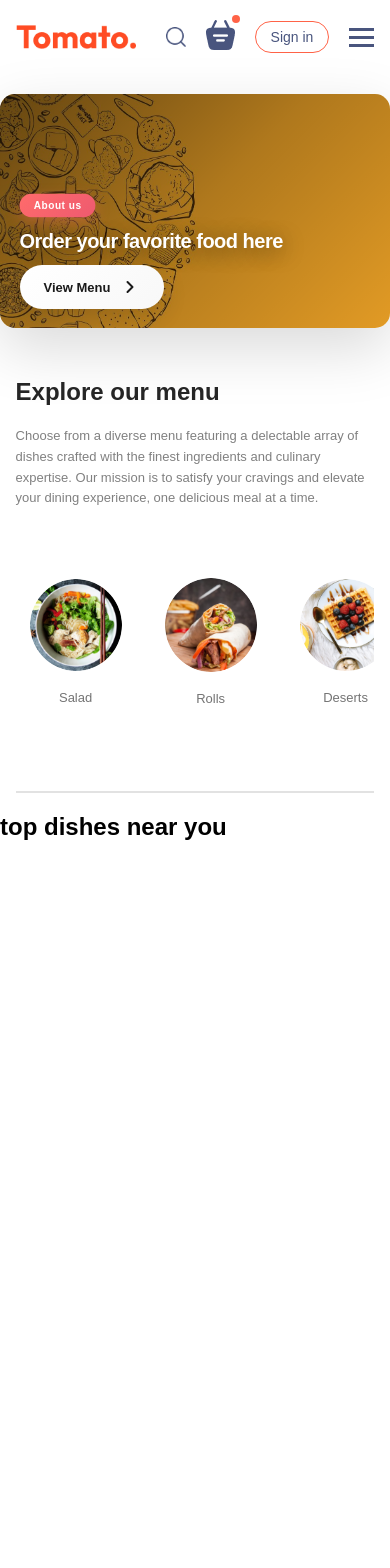
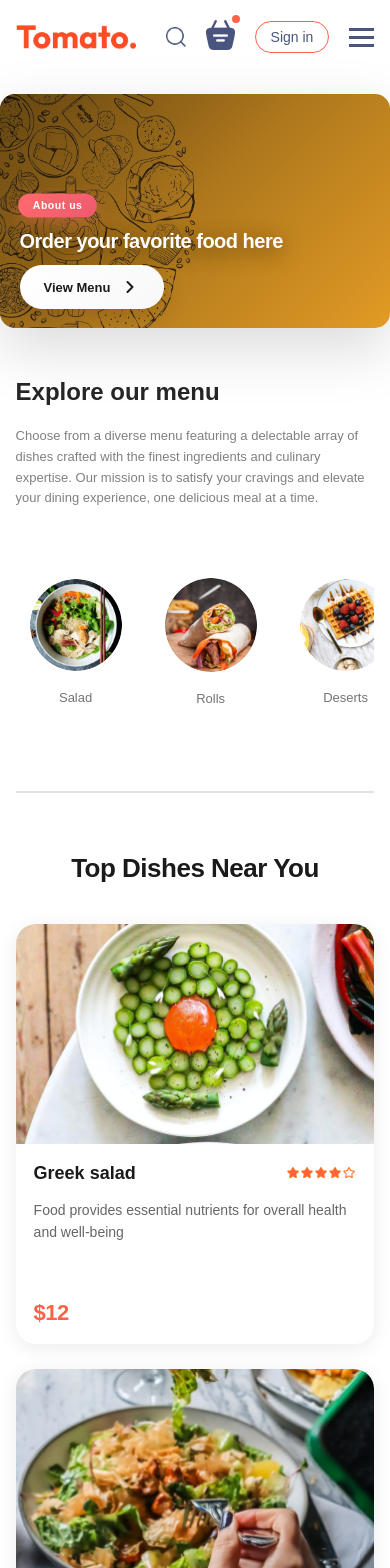
Before and after one commit to amalv35/food-delivery, a React (Vite) app in the folder frontend/: page / in a window 390 px wide. Shown: the top 1568 px of the page. Before the commit the page ends 844 px from the top, so only its background shows below. Built offline with nearby package versions, Linux system fonts and the light colour scheme.

Commit message:
feat: :sparkles:  #1 implement FoodDisplay & FoodItem component

```diff
--- a/frontend/src/components/FoodDisplay/FoodDisplay.css
+++ b/frontend/src/components/FoodDisplay/FoodDisplay.css
@@ -0,0 +1,62 @@
+.food-display {
+    margin-top: 40px;
+    padding: 0 6%;
+    max-width: 2000px;
+    margin-left: auto;
+    margin-right: auto;
+}
+
+.food-display h2 {
+    font-size: max(2.5vw, 32px);
+    font-weight: 700;
+    color: #1a1a1a;
+    margin-bottom: 40px;
+    text-transform: capitalize;
+    letter-spacing: -0.5px;
+}
+
+.food-display-list {
+    display: grid;
+    grid-template-columns: repeat(4, 1fr);
+    gap: 40px;
+    row-gap: 60px;
+    min-height: 420px;
+}
+
+
+@media (max-width: 1200px) {
+    .food-display-list {
+        grid-template-columns: repeat(3, 1fr);
+        gap: 32px;
+    }
+}
+
+@media (max-width: 1024px) {
+    .food-display-list {
+        grid-template-columns: repeat(3, 1fr);
+        gap: 25px;
+        row-gap: 50px;
+    }
+}
+
+@media (max-width: 768px) {
+    .food-display-list {
+        grid-template-columns: repeat(2, 1fr);
+        gap: 20px;
+        row-gap: 40px;
+    }
+}
+
+@media (max-width: 480px) {
+    .food-display-list {
+        grid-template-columns: 1fr;
+        gap: 25px;
+    }
+    .food-display h2 {
+        text-align: center;
+        font-size: 26px;
+    }
+    .food-display {
+        padding: 0 4%;
+    }
+}
--- a/frontend/src/components/FoodDisplay/FoodDisplay.jsx
+++ b/frontend/src/components/FoodDisplay/FoodDisplay.jsx
@@ -1,19 +1,21 @@
 import React, { useContext } from 'react'
 import './FoodDisplay.css'
 import { StoreContext } from '../../context/StoreContext'
+import FoodItem from '../FoodItem/FoodItem'
+
 
 const FoodDisplay = () => {
 
-  const {food_list} = useContext(StoreContext)
+ const { food_list } = useContext(StoreContext);
 
   return (
-    <div className='food-diaplay' id='food-dsplay'>
-      <h2>top dishes near you</h2>
+    <div className='food-display' id='food-display'>
+      <h2>Top dishes near you</h2>
       <div className='food-display-list'>
-        {food_list.map((item,index)=>{
-        return
+        {food_list.map((item, index) => {
+          return <FoodItem key={index} id={item.id} name={item.name} description={item.description} price={item.price} image={item.image} />
         })}
-    </div>
+      </div>
     </div>
   )
 }
--- a/frontend/src/components/FoodItem/FoodItem.css
+++ b/frontend/src/components/FoodItem/FoodItem.css
@@ -0,0 +1,225 @@
+.food-item {
+    width: 100%;
+    margin: auto;
+    border-radius: 20px;
+    box-shadow: 0px 4px 20px rgba(0, 0, 0, 0.08);
+    transition: all 0.4s ease;
+    display: flex;
+    flex-direction: column;
+    background-color: white;
+    overflow: hidden;
+    animation: fadeIn 1s;
+    cursor: pointer;
+    min-height: 420px;
+}
+
+/* Enhanced hover effect */
+.food-item:hover {
+    transform: translateY(-12px);
+    box-shadow: 0px 15px 40px rgba(0, 0, 0, 0.15);
+}
+
+
+.food-item-img-container {
+    position: relative;
+    overflow: hidden;
+    height: 300px;
+    background-color: #f5f5f5;
+}
+
+.food-item-image {
+    width: 100%;
+    height: 100%;
+    object-fit: cover;
+    display: block;
+    transition: transform 0.5s ease;
+}
+
+/* Image zoom on hover */
+.food-item:hover .food-item-image {
+    transform: scale(1.15);
+}
+
+.food-item-info {
+    padding: 26px;
+    flex: 1;
+    display: flex;
+    flex-direction: column;
+}
+
+.food-item-name-rating {
+    display: flex;
+    justify-content: space-between;
+    align-items: center;
+    margin-bottom: 14px;
+    gap: 12px;
+}
+
+.food-item-name-rating p {
+    font-size: 24px;
+    font-weight: 700;
+    color: #1a1a1a;
+    line-height: 1.3;
+    flex: 1;
+}
+
+.food-item-name-rating img {
+    width: 85px;
+    height: auto;
+    flex-shrink: 0;
+}
+
+.food-item-desc {
+    color: #666;
+    font-size: 16px;
+    line-height: 1.6;
+    margin-bottom: 18px;
+    flex: 1;
+    display: -webkit-box;
+    -webkit-line-clamp: 3;
+    -webkit-box-orient: vertical;
+    overflow: hidden;
+}
+
+.food-item-price {
+    color: #ff6347;
+    font-size: 28px;
+    font-weight: 700;
+    margin-top: auto;
+    letter-spacing: -0.5px;
+}
+
+/* Entrance Animation */
+@keyframes fadeIn {
+    0% {
+        opacity: 0;
+        transform: translateY(30px);
+    }
+    100% {
+        opacity: 1;
+        transform: translateY(0);
+    }
+}
+
+
+.food-item-badge {
+    position: absolute;
+    top: 15px;
+    right: 15px;
+    background: linear-gradient(135deg, #ff6347, #ff4757);
+    color: white;
+    padding: 8px 16px;
+    border-radius: 20px;
+    font-size: 13px;
+    font-weight: 700;
+    text-transform: uppercase;
+    letter-spacing: 0.5px;
+    z-index: 1;
+    box-shadow: 0 4px 12px rgba(255, 99, 71, 0.3);
+}
+
+/* Mobile optimizations */
+@media (max-width: 768px) {
+    .food-item-img-container {
+        height: 250px;
+    }
+
+    .food-item-info {
+        padding: 20px;
+    }
+
+    .food-item-name-rating p {
+        font-size: 20px;
+    }
+
+    .food-item-desc {
+        font-size: 15px;
+    }
+
+    .food-item-price {
+        font-size: 24px;
+    }
+
+    .food-item-name-rating img {
+        width: 70px;
+    }
+}
+
+@media (max-width: 480px) {
+    .food-item-img-container {
+        height: 220px;
+    }
+
+    .food-item-info {
+        padding: 18px;
+    }
+
+    .food-item-name-rating p {
+        font-size: 18px;
+    }
+
+    .food-item-desc {
+        font-size: 14px;
+    }
+
+    .food-item-price {
+        font-size: 22px;
+    }
+}
+
+
+/* Add Button - Shows on hover over image */
+.add-food-item {
+    position: absolute;
+    bottom: 15px;
+    right: 15px;
+    width: 40px;
+    height: 40px;
+    cursor: pointer;
+    border-radius: 50%;
+    transition: all 0.3s ease;
+    opacity: 0;
+    transform: scale(0.8);
+    z-index: 2;
+}
+
+/* Show add button on card hover */
+.food-item:hover .add-food-item {
+    opacity: 1;
+    transform: scale(1);
+}
+
+/* Counter container - always visible when items added */
+.food-item-counter {
+    position: absolute;
+    bottom: 15px;
+    right: 15px;
+    display: flex;
+    align-items: center;
+    gap: 8px;
+    background-color: white;
+    padding: 8px 12px;
+    border-radius: 30px;
+    box-shadow: 0 4px 12px rgba(0, 0, 0, 0.15);
+    z-index: 2;
+}
+
+.food-item-counter img {
+    width: 30px;
+    height: 30px;
+    cursor: pointer;
+    transition: transform 0.2s ease;
+}
+
+.food-item-counter img:hover {
+    transform: scale(1.15);
+}
+
+.food-item-counter p {
+    font-size: 16px;
+    font-weight: 600;
+    color: #1a1a1a;
+    min-width: 20px;
+    text-align: center;
+    margin: 0;
+}
--- a/frontend/src/components/FoodItem/FoodItem.jsx
+++ b/frontend/src/components/FoodItem/FoodItem.jsx
@@ -1,9 +1,48 @@
-import React from 'react'
+import React, { useState } from "react";
+import "./foodItem.css";
+import { assets } from "../../assets/assets";
 
-const FoodItem = () => {
+const FoodItem = ({ id, name, price, description, image }) => {
+  const [itemCount, setItemCount] = useState(0);
+
   return (
-    <div>FoodItem</div>
-  )
-}
+    <div className="food-item">
+      <div className="food-item-img-container">
+        <img className="food-item-image" src={image} alt={name} />
+        {!itemCount ? (
+          <img
+            className="add-food-item"
+            onClick={() => setItemCount(prev => prev + 1)}
+            src={assets.add_icon_white}
+            alt="Add to cart"
+          />
+        ) : (
+          <div className="food-item-counter">
+            <img
+              onClick={() => setItemCount(prev => prev - 1)}
+              src={assets.remove_icon_red}
+              alt="Remove"
+            />
+            <p>{itemCount}</p>
+            <img
+              onClick={() => setItemCount(prev => prev + 1)}
+              src={assets.add_icon_green}
+              alt="Add more"
+            />
+          </div>
+        )}
+      </div>
 
-export default FoodItem
+      <div className="food-item-info">
+        <div className="food-item-name-rating">
+          <p>{name}</p>
+          <img src={assets.rating_starts} alt="ratings" />
+        </div>
+        <p className="food-item-desc">{description}</p>
+        <p className="food-item-price">${price}</p>
+      </div>
+    </div>
+  );
+};
+
+export default FoodItem;
```
